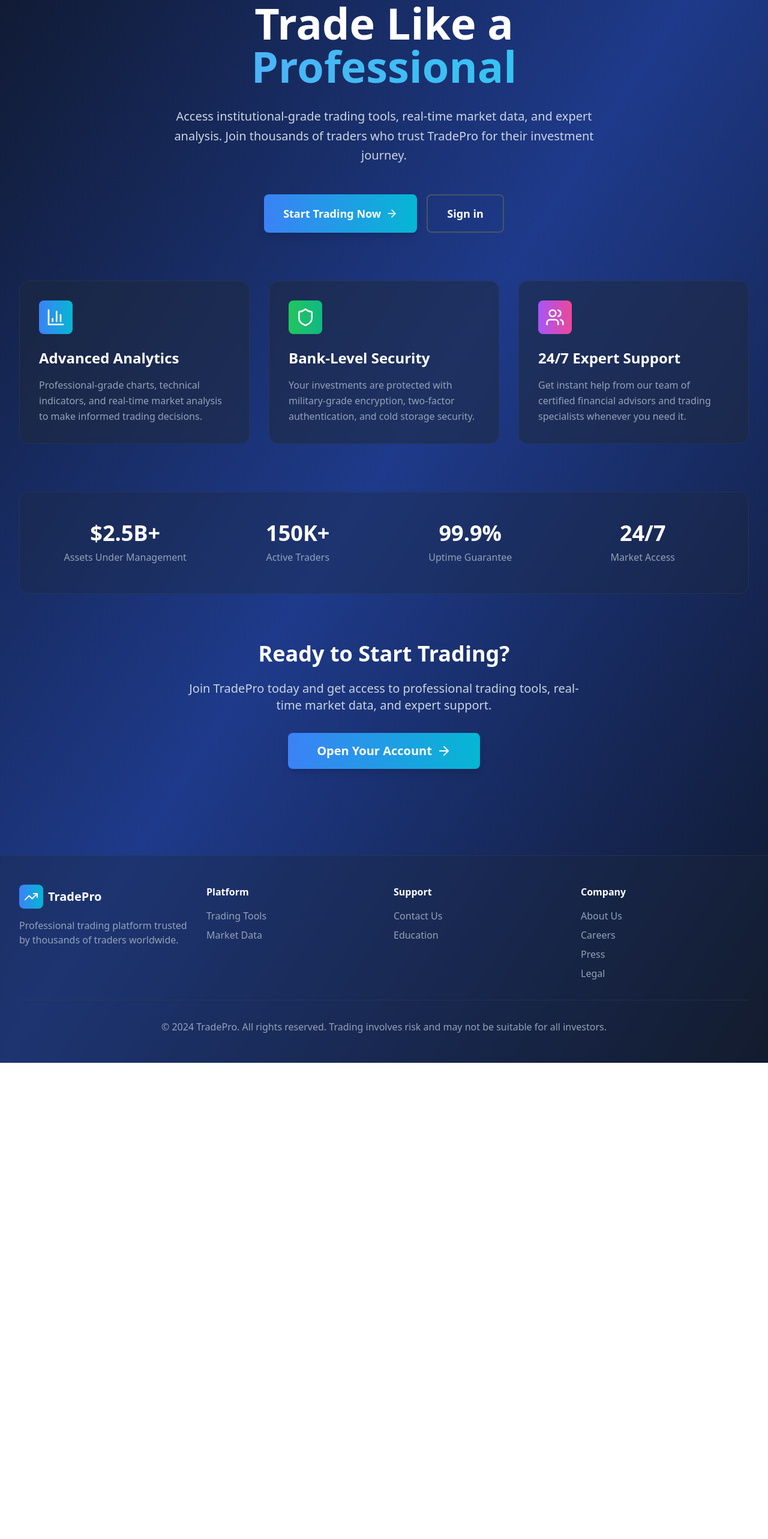
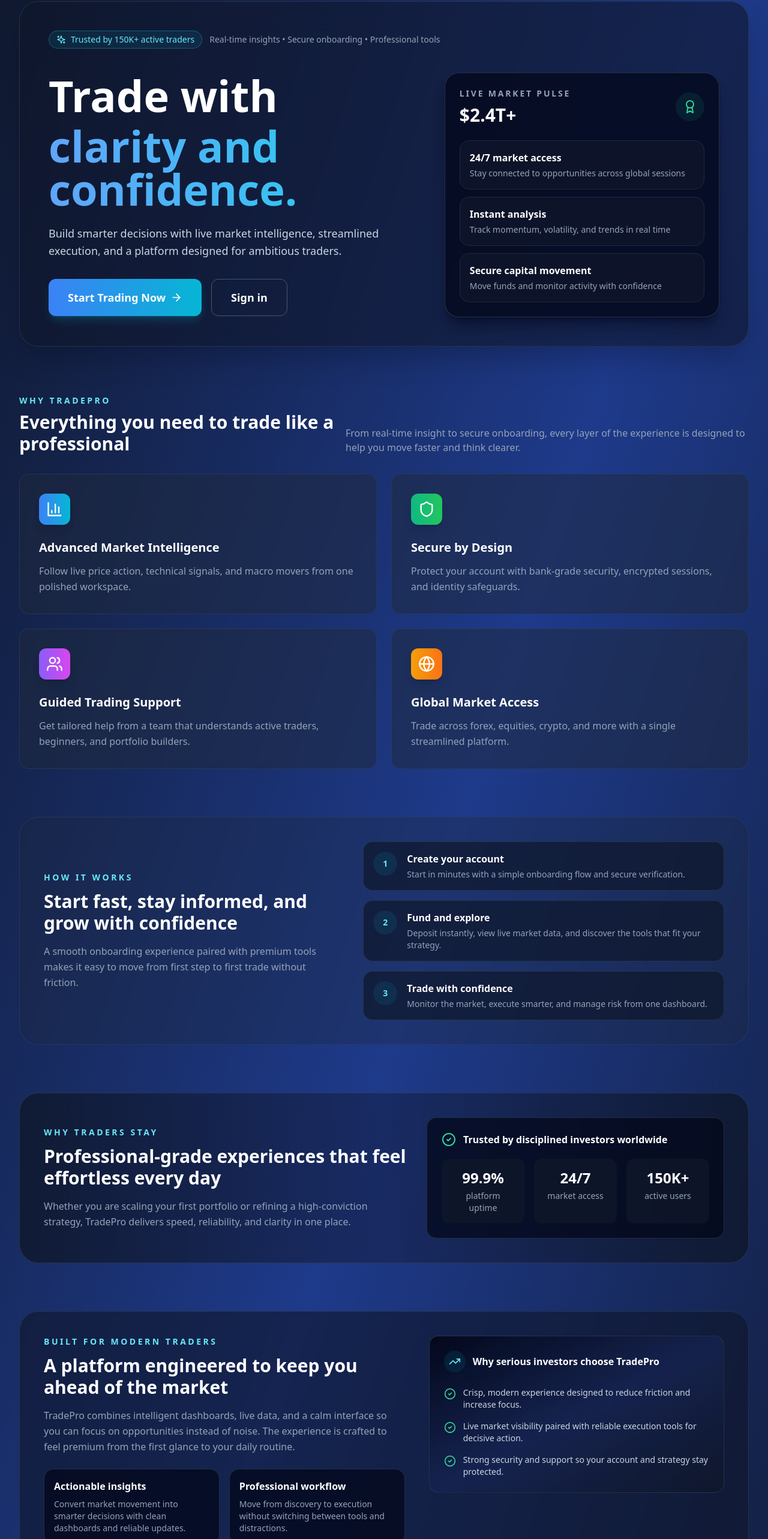
Before and after one commit to port-zero48/project, a React (Vite) app: page / in a window 1280 px wide. Shown: the part 215-2781 px from the top of the page at 60% size. Before the commit the page ends 1987 px from the top, so only its background shows below. Built offline with nearby package versions, Linux system fonts and the light colour scheme; no server answers.

Commit message:
Refresh landing page with longer professional content

```diff
--- a/src/pages/Landing.tsx
+++ b/src/pages/Landing.tsx
@@ -1,6 +1,6 @@
 import { useState, useEffect } from 'react'
 import { Link } from 'react-router-dom'
-import { TrendingUp, BarChart3, Shield, Users, Globe, Award, ArrowRight } from 'lucide-react'
+import { TrendingUp, BarChart3, Shield, Users, Globe, Award, ArrowRight, Sparkles, CheckCircle2 } from 'lucide-react'
 
 interface StockData {
   symbol: string;
@@ -55,6 +55,39 @@ export default function Landing() {
 
   // Create a duplicate array for seamless looping animation
   const animatedData = [...marketData, ...marketData];
+
+  const features = [
+    {
+      icon: BarChart3,
+      title: 'Advanced Market Intelligence',
+      description: 'Follow live price action, technical signals, and macro movers from one polished workspace.',
+      accent: 'from-blue-500 to-cyan-500',
+    },
+    {
+      icon: Shield,
+      title: 'Secure by Design',
+      description: 'Protect your account with bank-grade security, encrypted sessions, and identity safeguards.',
+      accent: 'from-emerald-500 to-green-500',
+    },
+    {
+      icon: Users,
+      title: 'Guided Trading Support',
+      description: 'Get tailored help from a team that understands active traders, beginners, and portfolio builders.',
+      accent: 'from-violet-500 to-fuchsia-500',
+    },
+    {
+      icon: Globe,
+      title: 'Global Market Access',
+      description: 'Trade across forex, equities, crypto, and more with a single streamlined platform.',
+      accent: 'from-amber-500 to-orange-500',
+    },
+  ];
+
+  const steps = [
+    { title: 'Create your account', description: 'Start in minutes with a simple onboarding flow and secure verification.' },
+    { title: 'Fund and explore', description: 'Deposit instantly, view live market data, and discover the tools that fit your strategy.' },
+    { title: 'Trade with confidence', description: 'Monitor the market, execute smarter, and manage risk from one dashboard.' },
+  ];
 
   return (
     <div className="min-h-screen bg-gradient-to-br from-slate-900 via-blue-900 to-slate-900">
@@ -136,115 +169,221 @@ export default function Landing() {
       </nav>
 
       <main className="container py-16">
-        <div className="text-center mb-20">
-          <h1 className="text-6xl md:text-7xl font-bold text-white mb-8 leading-tight">
-            Trade Like a
-            <span className="bg-gradient-to-r from-blue-400 to-cyan-400 bg-clip-text text-transparent block">
-              Professional
+        <section className="rounded-[2rem] border border-slate-700/60 bg-slate-900/60 p-8 shadow-2xl shadow-slate-950/30 backdrop-blur-xl md:p-12">
+          <div className="mb-10 flex flex-wrap items-center gap-3">
+            <span className="inline-flex items-center gap-2 rounded-full border border-cyan-400/30 bg-cyan-500/10 px-3 py-1 text-sm font-medium text-cyan-300">
+              <Sparkles className="h-4 w-4" /> Trusted by 150K+ active traders
+            </span>
+            <span className="text-sm text-slate-400">Real-time insights • Secure onboarding • Professional tools</span>
+          </div>
+
+          <div className="grid items-center gap-10 lg:grid-cols-[1.15fr_0.85fr]">
+            <div className="text-center lg:text-left">
+              <h1 className="text-5xl font-bold leading-tight text-white sm:text-6xl md:text-7xl">
+                Trade with
+                <span className="mt-3 block bg-gradient-to-r from-blue-400 to-cyan-400 bg-clip-text text-transparent">
+                  clarity and confidence.
                 </span>
               </h1>
-          <p className="text-xl text-slate-300 mb-12 max-w-3xl mx-auto leading-relaxed">
-            Access institutional-grade trading tools, real-time market data, and expert analysis.
-            Join thousands of traders who trust TradePro for their investment journey.
+              <p className="mx-auto mt-6 max-w-2xl text-lg leading-relaxed text-slate-300 lg:mx-0">
+                Build smarter decisions with live market intelligence, streamlined execution, and a platform designed for ambitious traders.
               </p>
-          <div className="flex flex-col sm:flex-row gap-4 justify-center">
+              <div className="mt-8 flex flex-col justify-center gap-4 sm:flex-row lg:justify-start">
                 <Link
                   to="/auth"
-              className="bg-gradient-to-r from-blue-500 to-cyan-500 hover:from-blue-600 hover:to-cyan-600 text-white px-8 py-4 rounded-lg text-lg font-semibold transition-all duration-200 shadow-lg hover:shadow-xl flex items-center justify-center space-x-2"
+                  className="inline-flex items-center justify-center gap-2 rounded-xl bg-gradient-to-r from-blue-500 to-cyan-500 px-8 py-4 text-lg font-semibold text-white shadow-lg shadow-cyan-500/20 transition-all duration-200 hover:from-blue-600 hover:to-cyan-600"
                 >
                   <span>Start Trading Now</span>
                   <ArrowRight className="h-5 w-5" />
                 </Link>
                 <Link
                   to="/auth"
-              className="border-2 border-slate-600 hover:border-slate-500 text-white px-8 py-4 rounded-lg text-lg font-semibold transition-all duration-200 hover:bg-slate-800/50"
+                  className="rounded-xl border border-slate-600 px-8 py-4 text-lg font-semibold text-white transition-all duration-200 hover:border-slate-400 hover:bg-slate-800/60"
                 >
                   Sign in
                 </Link>
               </div>
             </div>
 
-        {/* Features Grid */}
-        <div className="grid grid-cols-1 md:grid-cols-2 lg:grid-cols-3 gap-8 mb-20">
-          <div className="bg-slate-800/50 backdrop-blur-sm border border-slate-700/50 p-8 rounded-2xl hover:bg-slate-800/70 transition-all duration-200 group">
-            <div className="bg-gradient-to-r from-blue-500 to-cyan-500 p-3 rounded-lg w-fit mb-6 group-hover:scale-110 transition-transform duration-200">
-              <BarChart3 className="h-8 w-8 text-white" />
+            <div className="rounded-3xl border border-slate-700/70 bg-slate-950/70 p-6 shadow-xl shadow-slate-950/40">
+              <div className="flex items-center justify-between">
+                <div>
+                  <p className="text-sm font-semibold uppercase tracking-[0.2em] text-slate-400">Live Market Pulse</p>
+                  <p className="mt-2 text-3xl font-semibold text-white">$2.4T+</p>
                 </div>
-            <h3 className="text-2xl font-semibold text-white mb-4">
-              Advanced Analytics
-            </h3>
-            <p className="text-slate-400 leading-relaxed">
-              Professional-grade charts, technical indicators, and real-time market analysis
-              to make informed trading decisions.
-            </p>
-          </div>
-
-          <div className="bg-slate-800/50 backdrop-blur-sm border border-slate-700/50 p-8 rounded-2xl hover:bg-slate-800/70 transition-all duration-200 group">
-            <div className="bg-gradient-to-r from-green-500 to-emerald-500 p-3 rounded-lg w-fit mb-6 group-hover:scale-110 transition-transform duration-200">
-              <Shield className="h-8 w-8 text-white" />
-            </div>
-            <h3 className="text-2xl font-semibold text-white mb-4">
-              Bank-Level Security
-            </h3>
-            <p className="text-slate-400 leading-relaxed">
-              Your investments are protected with military-grade encryption,
-              two-factor authentication, and cold storage security.
-            </p>
-          </div>
-
-          <div className="bg-slate-800/50 backdrop-blur-sm border border-slate-700/50 p-8 rounded-2xl hover:bg-slate-800/70 transition-all duration-200 group">
-            <div className="bg-gradient-to-r from-purple-500 to-pink-500 p-3 rounded-lg w-fit mb-6 group-hover:scale-110 transition-transform duration-200">
-              <Users className="h-8 w-8 text-white" />
-            </div>
-            <h3 className="text-2xl font-semibold text-white mb-4">
-              24/7 Expert Support
-            </h3>
-            <p className="text-slate-400 leading-relaxed">
-              Get instant help from our team of certified financial advisors
-              and trading specialists whenever you need it.
-            </p>
+                <div className="rounded-full bg-emerald-500/10 p-3 text-emerald-400">
+                  <Award className="h-6 w-6" />
                 </div>
               </div>
 
-        {/* Stats Section */}
-        <div className="bg-slate-800/30 backdrop-blur-sm border border-slate-700/50 rounded-2xl p-12 mb-20">
-          <div className="grid grid-cols-2 md:grid-cols-4 gap-8">
-            <div className="text-center">
-              <div className="text-4xl font-bold text-white mb-2">$2.5B+</div>
-              <div className="text-slate-400">Assets Under Management</div>
+              <div className="mt-6 space-y-3">
+                {[
+                  ['24/7 market access', 'Stay connected to opportunities across global sessions'],
+                  ['Instant analysis', 'Track momentum, volatility, and trends in real time'],
+                  ['Secure capital movement', 'Move funds and monitor activity with confidence'],
+                ].map(([title, body]) => (
+                  <div key={title} className="rounded-2xl border border-slate-800 bg-slate-900/80 p-4">
+                    <p className="font-semibold text-white">{title}</p>
+                    <p className="mt-1 text-sm text-slate-400">{body}</p>
                   </div>
-            <div className="text-center">
-              <div className="text-4xl font-bold text-white mb-2">150K+</div>
-              <div className="text-slate-400">Active Traders</div>
-            </div>
-            <div className="text-center">
-              <div className="text-4xl font-bold text-white mb-2">99.9%</div>
-              <div className="text-slate-400">Uptime Guarantee</div>
-            </div>
-            <div className="text-center">
-              <div className="text-4xl font-bold text-white mb-2">24/7</div>
-              <div className="text-slate-400">Market Access</div>
+                ))}
               </div>
             </div>
           </div>
+        </section>
 
-        {/* CTA Section */}
-        <div className="text-center">
-          <h2 className="text-4xl font-bold text-white mb-6">
-            Ready to Start Trading?
-          </h2>
-          <p className="text-xl text-slate-300 mb-8 max-w-2xl mx-auto">
-            Join TradePro today and get access to professional trading tools,
-            real-time market data, and expert support.
-          </p>
+        <section className="mt-20">
+          <div className="mb-8 flex flex-col gap-3 md:flex-row md:items-end md:justify-between">
+            <div>
+              <p className="text-sm font-semibold uppercase tracking-[0.25em] text-cyan-300">Why TradePro</p>
+              <h2 className="mt-2 text-3xl font-semibold text-white">Everything you need to trade like a professional</h2>
+            </div>
+            <p className="max-w-2xl text-slate-400">From real-time insight to secure onboarding, every layer of the experience is designed to help you move faster and think clearer.</p>
+          </div>
+
+          <div className="grid gap-6 md:grid-cols-2">
+            {features.map((feature) => {
+              const Icon = feature.icon;
+              return (
+                <div key={feature.title} className="group rounded-2xl border border-slate-700/60 bg-slate-800/50 p-8 backdrop-blur-sm transition-all duration-200 hover:-translate-y-1 hover:bg-slate-800/70">
+                  <div className={`mb-6 inline-flex rounded-xl bg-gradient-to-r ${feature.accent} p-3 text-white shadow-lg`}>
+                    <Icon className="h-7 w-7" />
+                  </div>
+                  <h3 className="text-xl font-semibold text-white">{feature.title}</h3>
+                  <p className="mt-3 text-slate-400 leading-relaxed">{feature.description}</p>
+                </div>
+              );
+            })}
+          </div>
+        </section>
+
+        <section className="mt-20 rounded-[2rem] border border-slate-700/60 bg-slate-800/30 p-8 backdrop-blur-sm md:p-10">
+          <div className="grid gap-10 lg:grid-cols-[0.9fr_1.1fr] lg:items-center">
+            <div>
+              <p className="text-sm font-semibold uppercase tracking-[0.25em] text-cyan-300">How it works</p>
+              <h2 className="mt-3 text-3xl font-semibold text-white">Start fast, stay informed, and grow with confidence</h2>
+              <p className="mt-4 text-slate-400 leading-relaxed">A smooth onboarding experience paired with premium tools makes it easy to move from first step to first trade without friction.</p>
+            </div>
+            <div className="space-y-4">
+              {steps.map((step, index) => (
+                <div key={step.title} className="flex gap-4 rounded-2xl border border-slate-700/60 bg-slate-900/70 p-4">
+                  <div className="flex h-10 w-10 shrink-0 items-center justify-center rounded-full bg-cyan-500/10 text-sm font-semibold text-cyan-300">
+                    {index + 1}
+                  </div>
+                  <div>
+                    <p className="font-semibold text-white">{step.title}</p>
+                    <p className="mt-1 text-sm text-slate-400">{step.description}</p>
+                  </div>
+                </div>
+              ))}
+            </div>
+          </div>
+        </section>
+
+        <section className="mt-20 rounded-[2rem] border border-slate-700/60 bg-gradient-to-r from-slate-900/80 via-blue-950/70 to-slate-900/80 p-8 md:p-10">
+          <div className="grid gap-8 lg:grid-cols-[1.1fr_0.9fr] lg:items-center">
+            <div>
+              <p className="text-sm font-semibold uppercase tracking-[0.25em] text-cyan-300">Why traders stay</p>
+              <h2 className="mt-3 text-3xl font-semibold text-white">Professional-grade experiences that feel effortless every day</h2>
+              <p className="mt-4 text-slate-400 leading-relaxed">Whether you are scaling your first portfolio or refining a high-conviction strategy, TradePro delivers speed, reliability, and clarity in one place.</p>
+            </div>
+            <div className="rounded-2xl border border-slate-700/60 bg-slate-950/70 p-6">
+              <div className="flex items-center gap-3">
+                <CheckCircle2 className="h-6 w-6 text-emerald-400" />
+                <p className="text-white font-semibold">Trusted by disciplined investors worldwide</p>
+              </div>
+              <div className="mt-5 grid gap-4 sm:grid-cols-3">
+                <div className="text-center rounded-xl bg-slate-900/80 p-4">
+                  <p className="text-2xl font-semibold text-white">99.9%</p>
+                  <p className="mt-1 text-sm text-slate-400">platform uptime</p>
+                </div>
+                <div className="text-center rounded-xl bg-slate-900/80 p-4">
+                  <p className="text-2xl font-semibold text-white">24/7</p>
+                  <p className="mt-1 text-sm text-slate-400">market access</p>
+                </div>
+                <div className="text-center rounded-xl bg-slate-900/80 p-4">
+                  <p className="text-2xl font-semibold text-white">150K+</p>
+                  <p className="mt-1 text-sm text-slate-400">active users</p>
+                </div>
+              </div>
+            </div>
+          </div>
+        </section>
+
+        <section className="mt-20 rounded-[2rem] border border-slate-700/60 bg-slate-900/60 p-8 backdrop-blur-sm md:p-10">
+          <div className="grid gap-10 lg:grid-cols-[1.1fr_0.9fr] lg:items-start">
+            <div>
+              <p className="text-sm font-semibold uppercase tracking-[0.25em] text-cyan-300">Built for modern traders</p>
+              <h2 className="mt-3 text-3xl font-semibold text-white">A platform engineered to keep you ahead of the market</h2>
+              <p className="mt-4 text-slate-400 leading-relaxed">TradePro combines intelligent dashboards, live data, and a calm interface so you can focus on opportunities instead of noise. The experience is crafted to feel premium from the first glance to your daily routine.</p>
+              <div className="mt-6 grid gap-4 sm:grid-cols-2">
+                <div className="rounded-2xl border border-slate-700/60 bg-slate-950/70 p-4">
+                  <p className="font-semibold text-white">Actionable insights</p>
+                  <p className="mt-2 text-sm text-slate-400">Convert market movement into smarter decisions with clean dashboards and reliable updates.</p>
+                </div>
+                <div className="rounded-2xl border border-slate-700/60 bg-slate-950/70 p-4">
+                  <p className="font-semibold text-white">Professional workflow</p>
+                  <p className="mt-2 text-sm text-slate-400">Move from discovery to execution without switching between tools and distractions.</p>
+                </div>
+              </div>
+            </div>
+            <div className="rounded-2xl border border-slate-700/60 bg-gradient-to-br from-slate-950/90 via-blue-950/70 to-slate-900/90 p-6">
+              <div className="flex items-center gap-3">
+                <div className="rounded-full bg-cyan-500/10 p-2 text-cyan-300">
+                  <TrendingUp className="h-5 w-5" />
+                </div>
+                <p className="text-white font-semibold">Why serious investors choose TradePro</p>
+              </div>
+              <ul className="mt-6 space-y-4 text-sm text-slate-300">
+                <li className="flex gap-3"><CheckCircle2 className="mt-0.5 h-5 w-5 shrink-0 text-emerald-400" /> Crisp, modern experience designed to reduce friction and increase focus.</li>
+                <li className="flex gap-3"><CheckCircle2 className="mt-0.5 h-5 w-5 shrink-0 text-emerald-400" /> Live market visibility paired with reliable execution tools for decisive action.</li>
+                <li className="flex gap-3"><CheckCircle2 className="mt-0.5 h-5 w-5 shrink-0 text-emerald-400" /> Strong security and support so your account and strategy stay protected.</li>
+              </ul>
+            </div>
+          </div>
+        </section>
+
+        <section className="mt-20 rounded-[2rem] border border-slate-700/60 bg-gradient-to-r from-slate-900/80 via-blue-950/70 to-slate-900/80 p-8 md:p-10">
+          <div className="grid gap-8 lg:grid-cols-[1.1fr_0.9fr] lg:items-center">
+            <div>
+              <p className="text-sm font-semibold uppercase tracking-[0.25em] text-cyan-300">Why traders stay</p>
+              <h2 className="mt-3 text-3xl font-semibold text-white">Professional-grade experiences that feel effortless every day</h2>
+              <p className="mt-4 text-slate-400 leading-relaxed">Whether you are scaling your first portfolio or refining a high-conviction strategy, TradePro delivers speed, reliability, and clarity in one place.</p>
+            </div>
+            <div className="rounded-2xl border border-slate-700/60 bg-slate-950/70 p-6">
+              <div className="flex items-center gap-3">
+                <CheckCircle2 className="h-6 w-6 text-emerald-400" />
+                <p className="text-white font-semibold">Trusted by disciplined investors worldwide</p>
+              </div>
+              <div className="mt-5 grid gap-4 sm:grid-cols-3">
+                <div className="text-center rounded-xl bg-slate-900/80 p-4">
+                  <p className="text-2xl font-semibold text-white">99.9%</p>
+                  <p className="mt-1 text-sm text-slate-400">platform uptime</p>
+                </div>
+                <div className="text-center rounded-xl bg-slate-900/80 p-4">
+                  <p className="text-2xl font-semibold text-white">24/7</p>
+                  <p className="mt-1 text-sm text-slate-400">market access</p>
+                </div>
+                <div className="text-center rounded-xl bg-slate-900/80 p-4">
+                  <p className="text-2xl font-semibold text-white">150K+</p>
+                  <p className="mt-1 text-sm text-slate-400">active users</p>
+                </div>
+              </div>
+            </div>
+          </div>
+        </section>
+
+        <section className="mt-20 text-center">
+          <h2 className="text-4xl font-bold text-white">Ready to move from curiosity to confidence?</h2>
+          <p className="mx-auto mt-4 max-w-2xl text-xl text-slate-300">Join TradePro today and experience a cleaner, smarter way to follow the markets and act on opportunity.</p>
           <Link
             to="/auth"
-            className="bg-gradient-to-r from-blue-500 to-cyan-500 hover:from-blue-600 hover:to-cyan-600 text-white px-12 py-4 rounded-lg text-xl font-semibold transition-all duration-200 shadow-lg hover:shadow-xl inline-flex items-center space-x-2"
+            className="mt-8 inline-flex items-center gap-2 rounded-xl bg-gradient-to-r from-blue-500 to-cyan-500 px-12 py-4 text-xl font-semibold text-white shadow-lg shadow-cyan-500/20 transition-all duration-200 hover:from-blue-600 hover:to-cyan-600"
           >
             <span>Open Your Account</span>
             <ArrowRight className="h-6 w-6" />
           </Link>
-        </div>
+        </section>
       </main>
 
       {/* Footer */}
@@ -288,7 +427,7 @@ export default function Landing() {
             </div>
           </div>
           <div className="border-t border-slate-700/50 mt-8 pt-8 text-center text-slate-400">
-            <p>&copy; 2024 TradePro. All rights reserved. Trading involves risk and may not be suitable for all investors.</p>
+            <p>&copy; 2024 TradePro. All rights reserved. Trading involves risk but what can be achieved without taking it.</p>
           </div>
         </div>
       </footer>
```
Lines whose indentation alone changed are shown as unchanged.
